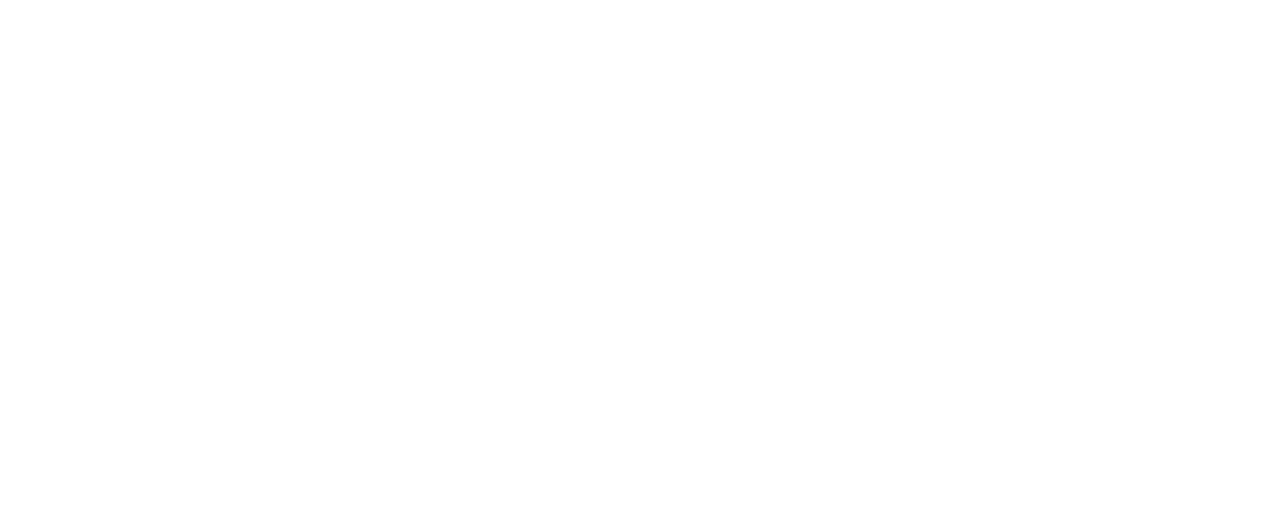
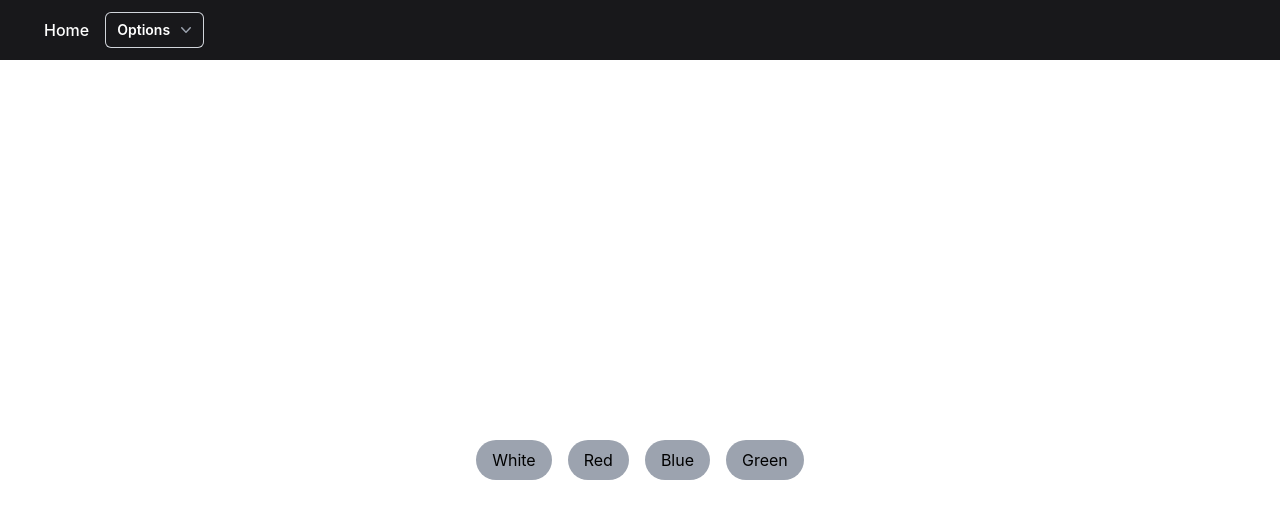
Before and after one commit to DarwinLF/React-Collection-Tailwind, a React (Create React App) app: page /colorflipper in a window 1280 px wide. Before the commit this address had no page. Shown: the top 518 px of the page. Built offline with nearby package versions, Linux system fonts and the light colour scheme.

Commit message:
color flipper

```diff
--- a/package.json
+++ b/package.json
@@ -3,6 +3,7 @@
   "version": "0.1.0",
   "private": true,
   "dependencies": {
+    "@headlessui/react": "^1.7.17",
     "@heroicons/react": "^2.0.18",
     "@material-tailwind/react": "^2.1.1",
     "@testing-library/jest-dom": "^5.17.0",
--- a/src/App.tsx
+++ b/src/App.tsx
@@ -2,6 +2,7 @@
 import { BrowserRouter, Routes, Route } from 'react-router-dom';
 import Layout from "./components/layout";
 import Home from "./components/home";
+import ColorFlipper from './components/colorFlipper';
 
 function App() {
   return (
@@ -9,6 +10,7 @@
         <Routes>
           <Route path="/" element={<Layout/>}>
             <Route index path='/' element={<Home/>}/>
+            <Route path='/colorflipper' element={<ColorFlipper/>}/>
           </Route>
         </Routes>
       </BrowserRouter>
--- /dev/null
+++ b/src/components/colorFlipper.tsx
@@ -0,0 +1,21 @@
+import { Button } from "@material-tailwind/react"
+import { useState } from "react";
+
+const ColorFlipper = () => {
+    const [bgColor, setBgColor] = useState("");
+
+    const changeColor = (newColor: string) => {
+        setBgColor(newColor);
+    }
+
+    return (
+        <div id="background" className="flex justify-center items-center h-screen gap-4" style={{backgroundColor: bgColor}}>
+            <Button size="sm" variant="outlined" className="rounded-full bg-gray-400" onClick={() => changeColor("white")}>White</Button>
+            <Button size="sm" variant="outlined" className="rounded-full bg-gray-400" onClick={() => changeColor("red")}>Red</Button>
+            <Button size="sm" variant="outlined" className="rounded-full bg-gray-400" onClick={() => changeColor("blue")}>Blue</Button>
+            <Button size="sm" variant="outlined" className="rounded-full bg-gray-400" onClick={() => changeColor("green")}>Green</Button>
+        </div>
+    );
+  };
+
+  export default ColorFlipper;
--- a/src/components/layout.tsx
+++ b/src/components/layout.tsx
@@ -1,13 +1,20 @@
 import { Outlet} from "react-router-dom";
 import { Navbar, Typography} from "@material-tailwind/react";
+import { Fragment } from 'react'
+import { Menu, Transition } from '@headlessui/react'
+import { ChevronDownIcon } from '@heroicons/react/20/solid'
+
+function classNames(...classes: string[]) {
+  return classes.filter(Boolean).join(' ')
+}
 
 const Layout = () => {
     return (
         <>
           <Navbar
-            className="mx-auto max-w-screen-xl bg-zinc-900 px-4 py-3"
+            className="sticky top-0 z-10 mx-auto max-w-screen-xl bg-zinc-900 px-4 py-3"
           >
-            <div className="flex flex-wrap items-center justify-between gap-y-4 text-white">
+            <div className="flex flex-wrap items-center justify-start gap-y-4 text-white ml-7">
               <Typography
                 as="a"
                 href="/"
@@ -16,6 +23,42 @@
               >
                 Home
               </Typography>
+              <Menu as="div" className="relative inline-block text-left">
+                <div>
+                  <Menu.Button className="inline-flex w-full justify-center gap-x-1.5 rounded-md bg-zinc-900 px-3 py-2 text-sm font-semibold text-white shadow-sm ring-1 ring-inset ring-gray-300">
+                    Options
+                    <ChevronDownIcon className="-mr-1 h-5 w-5 text-gray-400" aria-hidden="true" />
+                  </Menu.Button>
+                </div>
+
+                <Transition
+                  as={Fragment}
+                  enter="transition ease-out duration-100"
+                  enterFrom="transform opacity-0 scale-95"
+                  enterTo="transform opacity-100 scale-100"
+                  leave="transition ease-in duration-75"
+                  leaveFrom="transform opacity-100 scale-100"
+                  leaveTo="transform opacity-0 scale-95"
+                >
+                  <Menu.Items className="absolute mt-2 w-32 origin-top-right rounded-md bg-zinc-900 shadow-lg ring-1 ring-black ring-opacity-5 focus:outline-none">
+                    <div className="py-1">
+                      <Menu.Item>
+                        {({ active }) => (
+                          <a
+                            href="/colorflipper"
+                            className={classNames(
+                              active ? 'bg-zinc-900 text-gray-500' : 'text-gray-300',
+                              'block px-4 py-2 text-sm'
+                            )}
+                          >
+                            Color Flipper
+                          </a>
+                        )}
+                      </Menu.Item>
+                    </div>
+                  </Menu.Items>
+                </Transition>
+              </Menu>
             </div>
           </Navbar>
 
```
Also changed, not shown: 1 other file (tests, documents, lock files or other folders).
